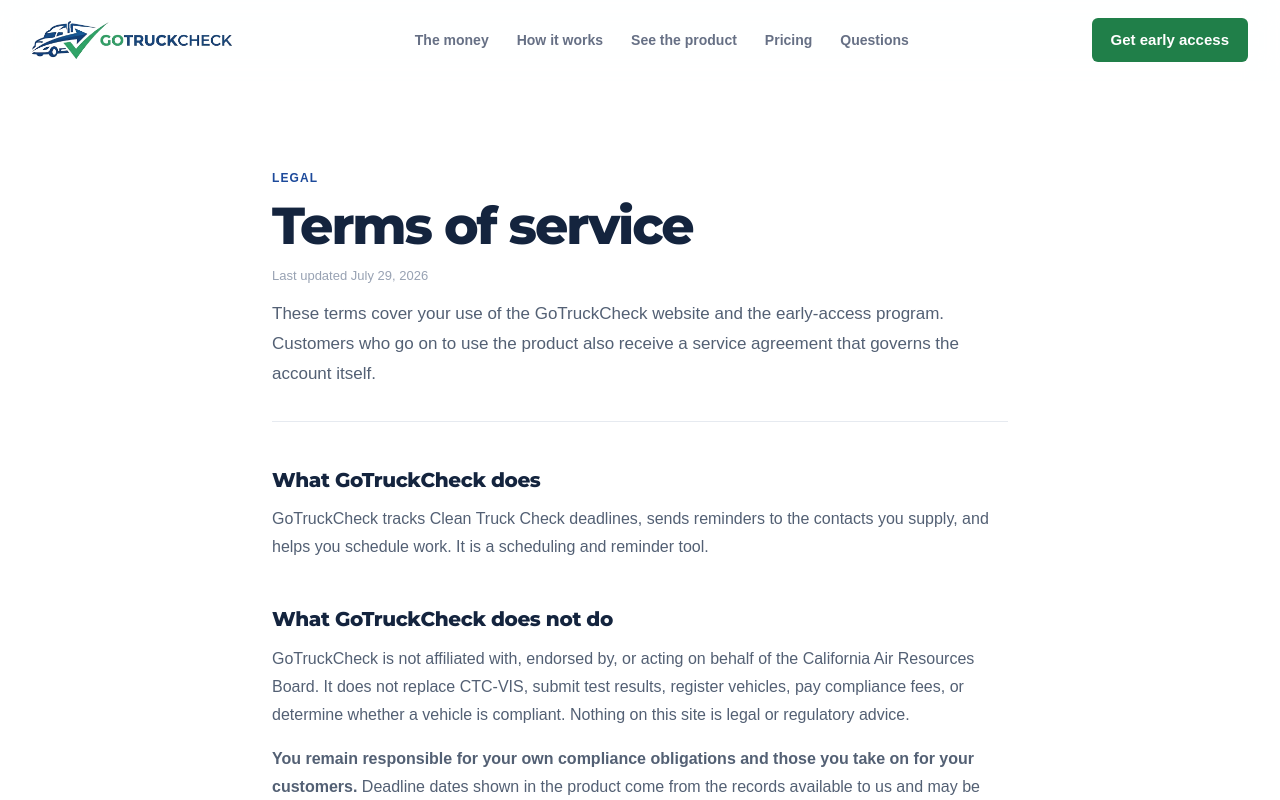
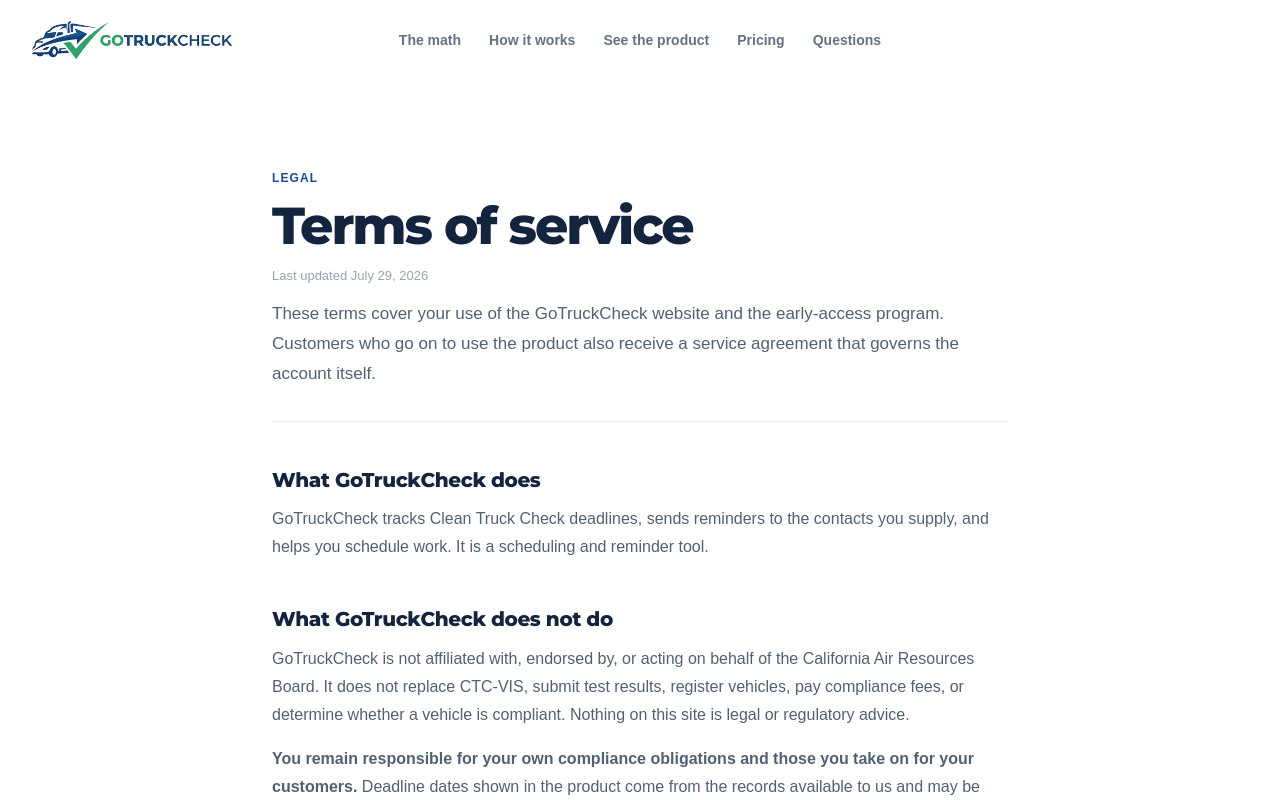
Before and after one commit to dshap456/gotruckcheck, a Next.js app: page /terms in a window 1280 px wide. Shown: the top 800 px of the page. Built offline with nearby package versions, Linux system fonts and the light colour scheme; a web font is replaced by a local one.

Commit message:
Simplify header navigation

```diff
--- a/app/globals.css
+++ b/app/globals.css
@@ -189,17 +189,17 @@
 }
 
 .nav {
-  display: flex;
+  display: grid;
   min-height: 5rem;
-  align-items: center;
-  justify-content: space-between;
+  grid-template-columns: 1fr auto 1fr;
+  align-items: center;
   gap: var(--space-6);
 }
 
 .brand {
   display: block;
   width: 12.5rem;
-  flex: none;
+  justify-self: start;
 }
 
 .nav__links {
@@ -227,9 +227,9 @@
 
 .nav__actions {
   display: flex;
-  flex: none;
   align-items: center;
   gap: 0.5rem;
+  justify-self: end;
 }
 
 .nav__toggle {
@@ -249,10 +249,6 @@
 .nav__toggle svg {
   width: 1.25rem;
   height: 1.25rem;
-}
-
-.site-header[data-menu-open] .button--nav {
-  display: none;
 }
 
 .mobile-nav {
@@ -309,12 +305,6 @@
     transform 120ms ease-out;
 }
 
-.button--nav {
-  min-height: 2.75rem;
-  background: var(--accent);
-  color: var(--white);
-}
-
 .button--primary {
   min-height: 3.25rem;
   padding-inline: 1.35rem;
@@ -337,7 +327,6 @@
   transform: translateX(2px);
 }
 
-.button--nav:hover,
 .button--primary:hover {
   background: var(--accent-deep);
   box-shadow: 0 7px 18px rgb(23 107 58 / 0.22);
@@ -1702,10 +1691,6 @@
     width: 9.5rem;
   }
 
-  .button--nav {
-    display: none;
-  }
-
   .hero {
     padding-top: 3.75rem;
   }
--- a/components/site-header.tsx
+++ b/components/site-header.tsx
@@ -63,9 +63,6 @@
         </nav>
 
         <div className="nav__actions">
-          <Link className="button button--nav" href="/#early-access">
-            Get early access
-          </Link>
           <button
             ref={toggleRef}
             className="nav__toggle"
--- a/lib/site.ts
+++ b/lib/site.ts
@@ -7,7 +7,7 @@
 export const contactEmail = "david.alan.shapiro@gmail.com";
 
 export const navItems = [
-  { label: "The money", href: "/#the-money" },
+  { label: "The math", href: "/#the-money" },
   { label: "How it works", href: "/#how-it-works" },
   { label: "See the product", href: "/#product" },
   { label: "Pricing", href: "/#pricing" },
```
